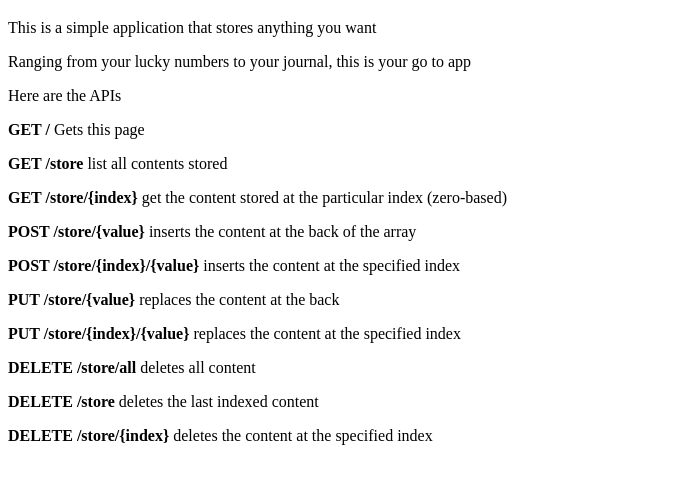
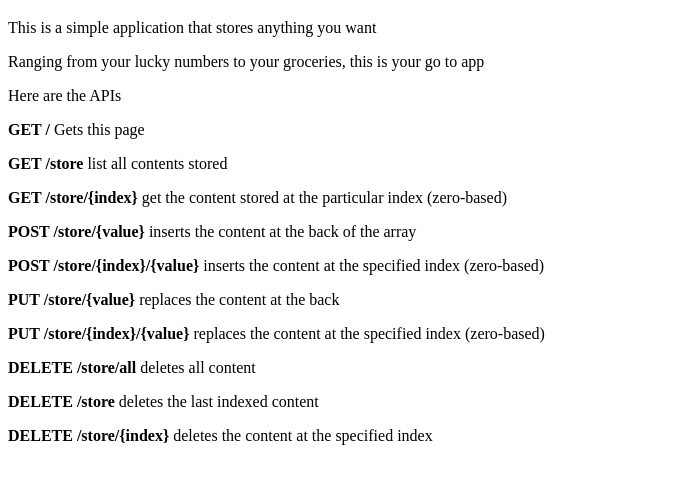
Before and after one commit to WeiTangLau/all-storage, a website: page welcome.html in a window 1280 px wide. Shown: the part 61-544 px from the top of the page, without its empty margins (0-698 px from the left). Drawn offline with Linux system fonts and the light colour scheme.

Commit message:
adding config

```diff
--- a/package.json
+++ b/package.json
@@ -2,7 +2,10 @@
   "name": "app",
   "version": "1.0.0",
   "description": "Demonstrate JS Backend",
-  "main": "index.js",
+  "main": "server.js",
+  "engines": {
+    "node": "10.x"
+  },
   "scripts": {
     "start": "node server.js",
     "test": "mocha --exit"
--- a/server.js
+++ b/server.js
@@ -1,6 +1,6 @@
 let express = require('express')
 let app = express()
-let port = 3000
+const port = process.env.PORT || 8080
 
 //let router = require('express').Router()
 
--- a/welcome.html
+++ b/welcome.html
@@ -3,7 +3,7 @@
   <body>
     <h1>Welcome to Lau Wei Tang JS Backend Project</h1>
     <p>This is a simple application that stores anything you want</p>
-    <p>Ranging from your lucky numbers to your journal, this is your go to app</p>
+    <p>Ranging from your lucky numbers to your groceries, this is your go to app</p>
     <p>Here are the APIs</p>
 
     <div>
@@ -14,11 +14,11 @@
         (zero-based)
       </p>
       <p><b>POST /store/{value}</b> inserts the content at the back of the array</p>
-      <p><b>POST /store/{index}/{value}</b> inserts the content at the specified index</p>
+      <p><b>POST /store/{index}/{value}</b> inserts the content at the specified index (zero-based)</p>
       <p><b>PUT /store/{value}</b> replaces the content at the back</p>
       <p>
         <b>PUT /store/{index}/{value}</b> replaces the content at the specified
-        index
+        index (zero-based)
       </p>
       <p><b>DELETE /store/all</b> deletes all content</p>
       <p><b>DELETE /store</b> deletes the last indexed content</p>
```
Also changed, not shown: .travis.yml, 2 other files.
